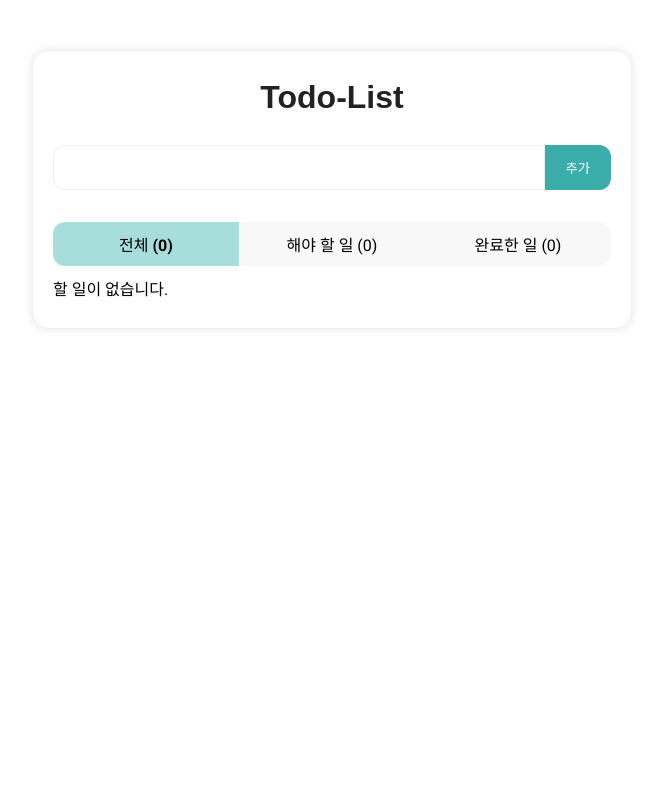
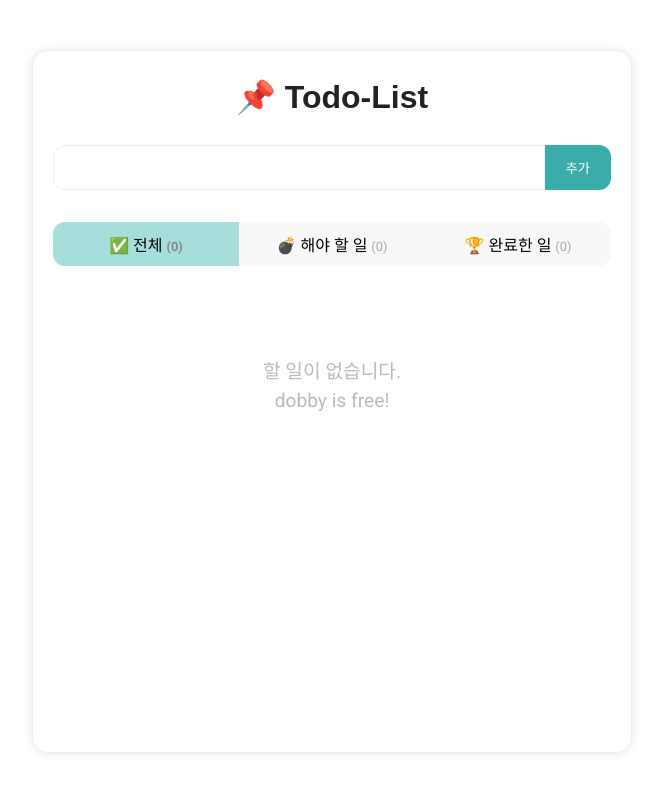
Before and after one commit to seona-cha/react-todo-app, a React (Vite) app: page / in a window 1280 px wide. Shown: the top 792 px of the page, without its empty margins (308-971 px from the left). Built offline with nearby package versions, Linux system fonts and the light colour scheme; a web font is replaced by a local one.

Commit message:
디자인 수정

```diff
--- a/src/App.jsx
+++ b/src/App.jsx
@@ -4,13 +4,23 @@ import TodoList from './components/todoList'
 import useTodos from './hooks/useTodos'
 
 function App() {
-  const { todos, removeTodo, addTodo, setTodoDone} = useTodos();
+  const { todos, removeTodo, addTodo, setTodoDone, filter, setFilter, filteredTodos } = useTodos();
 
   return (
     <div className="todo-container">
       <TodoHeader />
-      <TodoInput addTodo={addTodo} />
-      <TodoList todos={todos} onTodoRemove={removeTodo} onTodoDone={setTodoDone} />
+      <TodoInput
+        addTodo={addTodo}
+        filter={filter}
+      />
+      <TodoList
+        todos={todos}
+        onTodoRemove={removeTodo}
+        onTodoDone={setTodoDone}
+        filter={filter}
+        setFilter={setFilter}
+        filteredTodos={filteredTodos}
+      />
     </div>
   )
 }
--- a/src/assets/scss/index.scss
+++ b/src/assets/scss/index.scss
@@ -63,8 +63,14 @@
 
 .todo-list-container {
   margin-top: 2rem;
+  height: 500px;
+  overflow-y: auto;
 
   .filter-container {
+    position: sticky;
+    top: 0;
+    background: #fff;
+    z-index: 1;
     display: flex;
     justify-content: space-between;
     align-items: center;
@@ -79,11 +85,6 @@
       font-size: 1rem;
       box-sizing: border-box;
 
-      &.active {
-        background: rgb(167, 221, 219);
-        font-weight: bold;
-      }
-
       &:first-child {
         border-radius: 12px 0 0 12px;
       }
@@ -91,10 +92,30 @@
       &:last-child {
         border-radius: 0 12px 12px 0;
       }
+
+      small {
+        font-size: 0.8rem;
+        color: #aaa;
+      }
+
+      &.active {
+        background: rgb(167, 221, 219);
+        font-weight: bold;
+        small {
+          color: #888;
+        }
+      }
     }
   }
 
-
+  .empty-box {
+    padding: 60px 0;
+    text-align: center;
+    font-size: 1.2rem;
+    line-height: 1.5;
+    color: #bbb;
+    margin-top: 2rem;
+  }
 
   ul {
     li {
--- a/src/components/todoHeader.jsx
+++ b/src/components/todoHeader.jsx
@@ -1,6 +1,5 @@
 function TodoHeader() {
-    return <h1 className="todo-header">Todo-List</h1>
-
+    return <h1 className="todo-header">📌 Todo-List</h1>
 }
 
 export default TodoHeader;
--- a/src/components/todoInput.jsx
+++ b/src/components/todoInput.jsx
@@ -1,6 +1,6 @@
 import { useState } from 'react'
 
-function TodoInput({ addTodo }) {
+function TodoInput({ addTodo, filter }) {
 	const [inputText, setInputText] = useState('')
 
 	const handleInput = (event) => {
@@ -9,7 +9,7 @@ function TodoInput({ addTodo }) {
 	}
 
 	const onTodoAdd = () => {
-		addTodo(inputText);
+		addTodo(inputText, filter);
 		setInputText('');
 	}
 
--- a/src/components/todoList.jsx
+++ b/src/components/todoList.jsx
@@ -1,18 +1,17 @@
-import useTodos from "../hooks/useTodos";
-
-function TodoList({ todos, onTodoRemove, onTodoDone }) {
-  const { filter, setFilter, filteredTodos } = useTodos();
+function TodoList({ todos, onTodoRemove, onTodoDone, filter, setFilter, filteredTodos }) {
 
 	return (
 		<div className="todo-list-container">
       <div className="filter-container">
-        <button className={filter === "all" ? "active" : ""} onClick={() => setFilter("all")}>전체 ({todos.length})</button>
-        <button className={filter === "todo" ? "active" : ""} onClick={() => setFilter("todo")}>해야 할 일 ({todos.filter(todo => !todo.isDone).length})</button>
-        <button className={filter === "done" ? "active" : ""} onClick={() => setFilter("done")}>완료한 일 ({todos.filter(todo => todo.isDone).length})</button>
+        <button className={filter === "all" ? "active" : ""} onClick={() => setFilter("all")}>✅ 전체 <small>({todos.length})</small></button>
+        <button className={filter === "todo" ? "active" : ""} onClick={() => setFilter("todo")}>💣 해야 할 일 <small>({todos.filter(todo => !todo.isDone).length})</small></button>
+        <button className={filter === "done" ? "active" : ""} onClick={() => setFilter("done")}>🏆 완료한 일 <small>({todos.filter(todo => todo.isDone).length})</small></button>
       </div>
 			{filteredTodos.length === 0 && filter !== "done" ? (
-				<div>할 일이 없습니다.</div>
-			) : (
+				<div className="empty-box">할 일이 없습니다. <br /> dobby is free!</div>
+			) : filteredTodos.length === 0 && filter === "done" ? (
+        <div className="empty-box">한 게 없습니다. <br /> 뭐라도 좀 해 보세요.</div>
+      ) : (
 				<div>
 					<ul>
 						{filteredTodos.map((todo) => {
--- a/src/hooks/useTodos.js
+++ b/src/hooks/useTodos.js
@@ -4,7 +4,6 @@ export default function useTodos() {
   const [todos, setTodos] = useState(fetchTodos());
   const [idCount, setIdCount] = useState(fetchTodos().at(-1)?.id + 1 || 1);
   // (초기 id 값 = 마지막 todo의 id + 1, 빈 배열일 경우 1)
-
 
   function fetchTodos() {
     const savedTodolist = localStorage.getItem("todolist");
@@ -23,8 +22,8 @@ export default function useTodos() {
     localStorage.setItem("todolist", JSON.stringify(result));
   }
 
-  const addTodo = (todo) => {
-    const result = [...todos, { id: idCount, name: todo, isDone: false}];
+  const addTodo = (todo, filter) => {
+    const result = [...todos, { id: idCount, name: todo, isDone: filter === "done" ? true : false}];
     setIdCount(idCount + 1);
     setTodos(result);
     localStorage.setItem("todolist", JSON.stringify(result));
```
